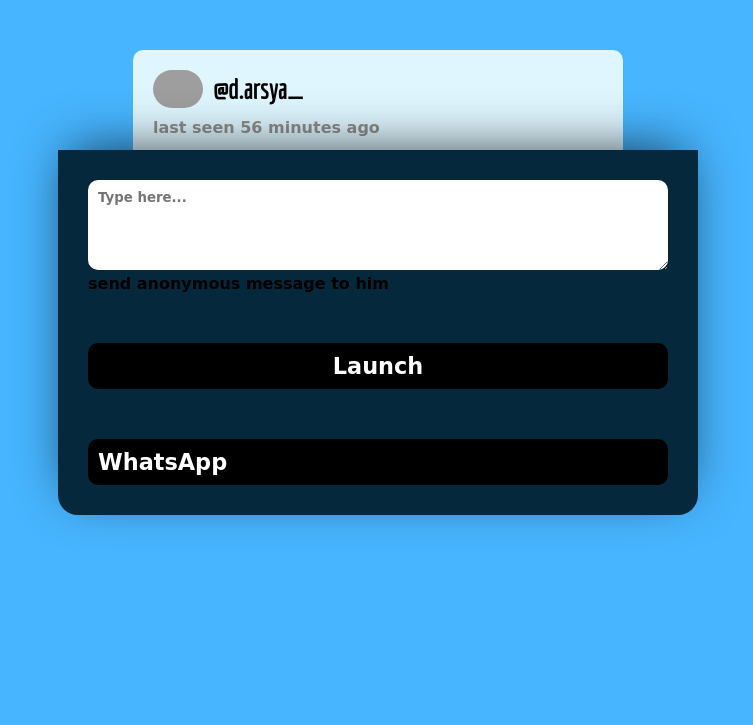
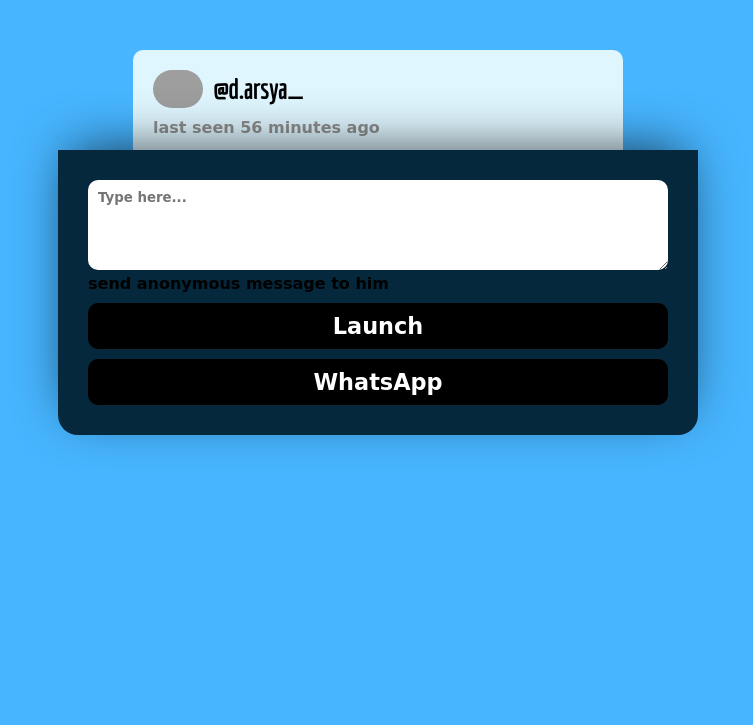
Before and after one commit to d-arsya/d-arsya.github.io, a PHP site: page / in a window 1280 px wide. Shown: the top 725 px of the page, without its empty margins (262-1015 px from the left). Run offline with PHP 8.4, Linux system fonts and the light colour scheme; some web fonts are replaced; grey boxes are pictures that could not be loaded.

Commit message:
Update styleSecret.css

```diff
--- a/styleSecret.css
+++ b/styleSecret.css
@@ -101,8 +101,9 @@ textarea{
     border-radius: 10px;
     width: 100%;
     font-size: 1.4em;
-    margin-top: 50px;
+    margin-top: 10px;
     color: white;
+    text-align: center;
 }
 .footer{
     display: block;
@@ -134,4 +135,5 @@ textarea{
     font-size: 1.4em;
     margin-top: 5%;
     color: white;
+    text-align: center;
 }
```
